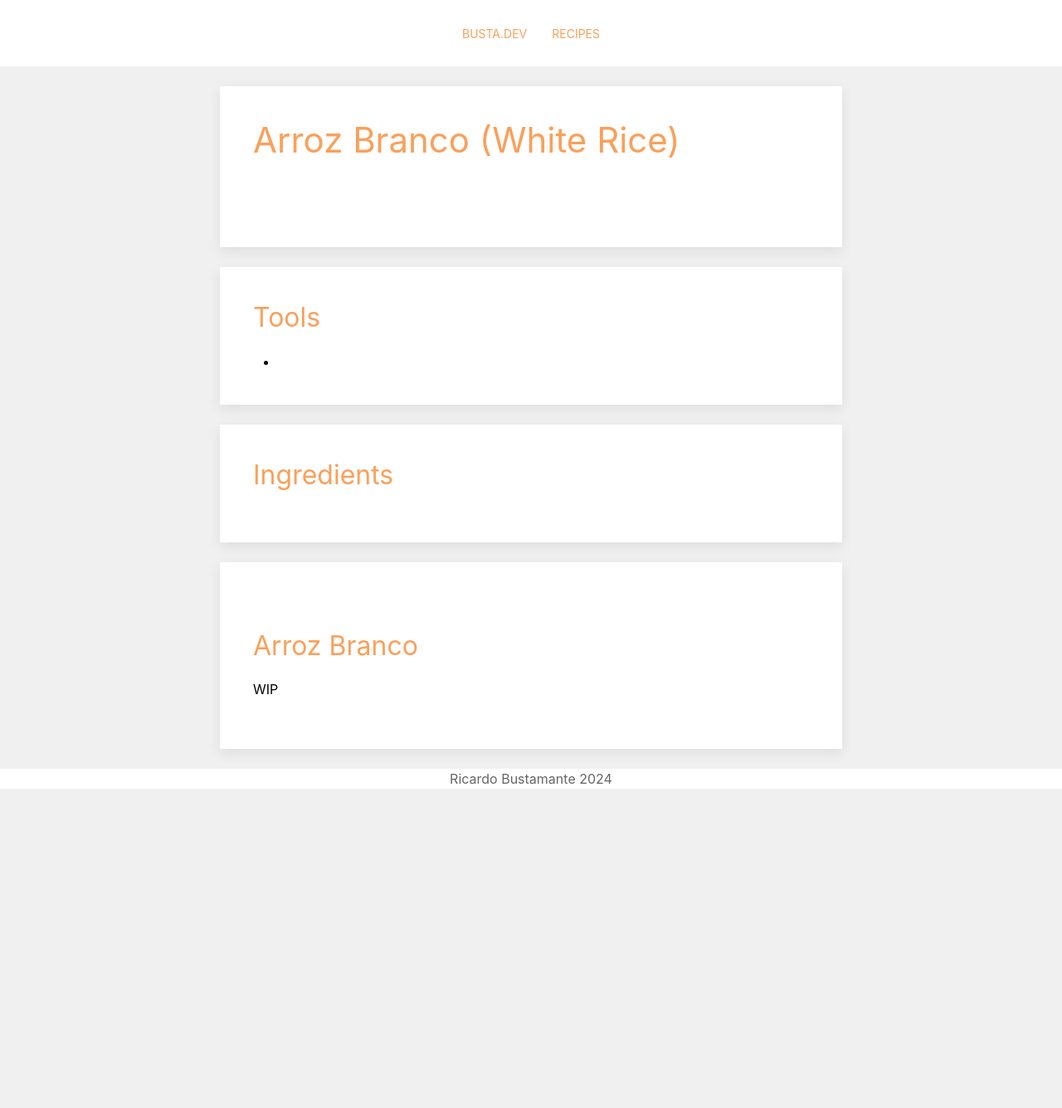
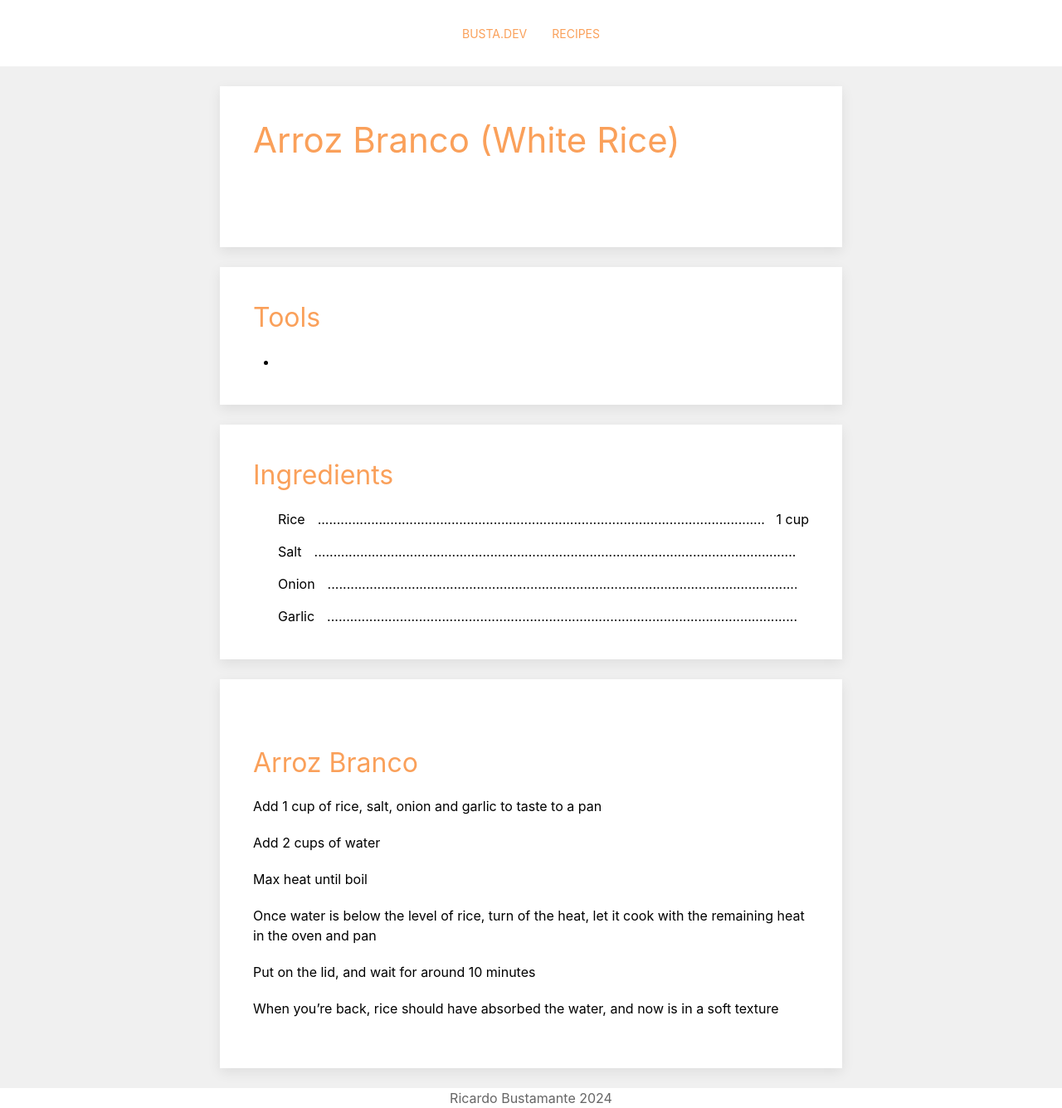
Before and after one commit to ricardobusta/recipes, a Jekyll site: the page built from _recipes/en/arroz-branco.md, in a window 1280 px wide and 1336 px high. Shown: the whole window at 83% size. Built offline with Jekyll 4.4.1, drawn with Linux system fonts in a browser that asks for light colours.

Commit message:
update recipes

```diff
--- a/_recipes/en/arroz-branco.md
+++ b/_recipes/en/arroz-branco.md
@@ -6,9 +6,19 @@ img-url: ""
 description: ["", ""]
 tools: [""]
 status: "hidden"
-ingredients: [["", ""]]
+ingredients: [["Rice", "1 cup"], ["Salt"], ["Onion"], ["Garlic"]]
 ---
 
 ## Arroz Branco
 
-WIP
+Add 1 cup of rice, salt, onion and garlic to taste to a pan
+
+Add 2 cups of water
+
+Max heat until boil
+
+Once water is below the level of rice, turn of the heat, let it cook with the remaining heat in the oven and pan
+
+Put on the lid, and wait for around 10 minutes
+
+When you're back, rice should have absorbed the water, and now is in a soft texture
```
Also changed, not shown: _recipes/en/carrot-cake.md (added, +13 -0 lines), _recipes/en/cheesecake.md (+1 -2 lines), _recipes/en/couve.md (+12 -2 lines), _recipes/en/doce-de-banana.md (+3 -1 lines), _recipes/en/lime-tart.md (+4 -3 lines).
